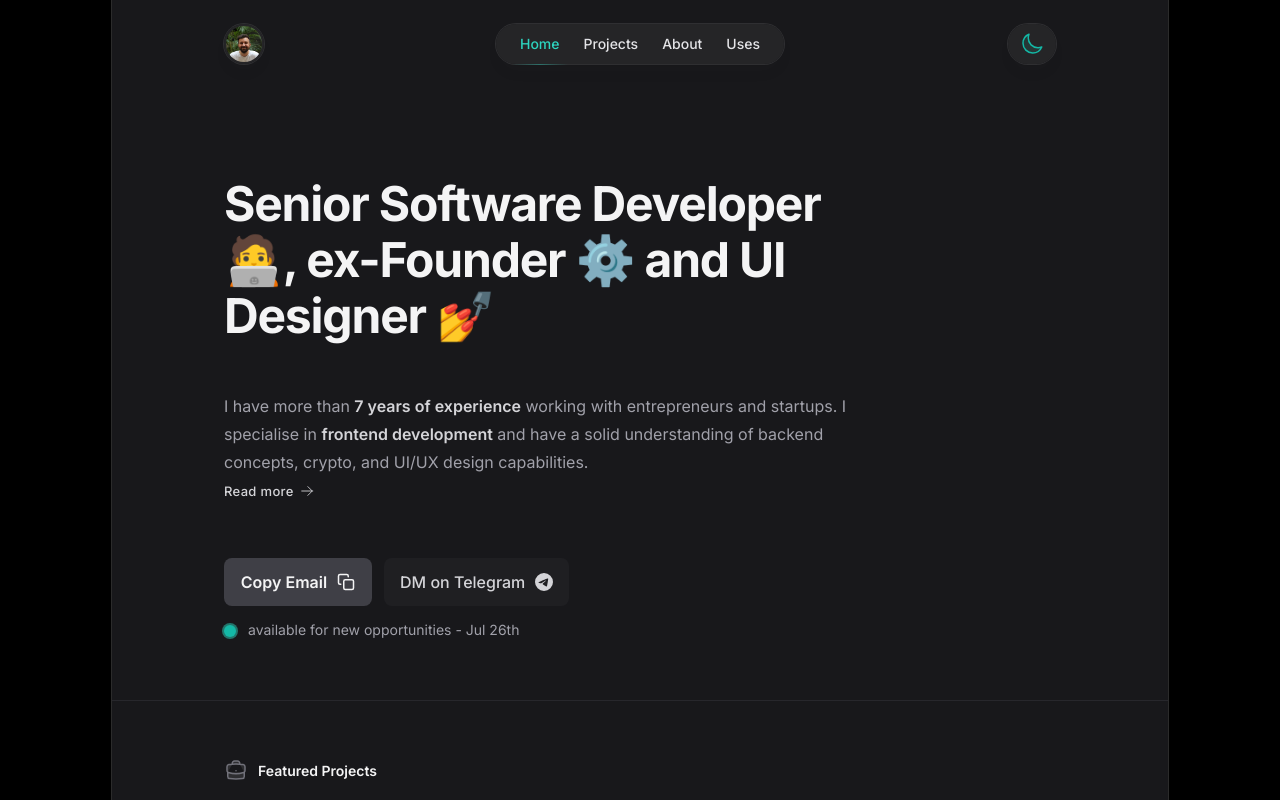
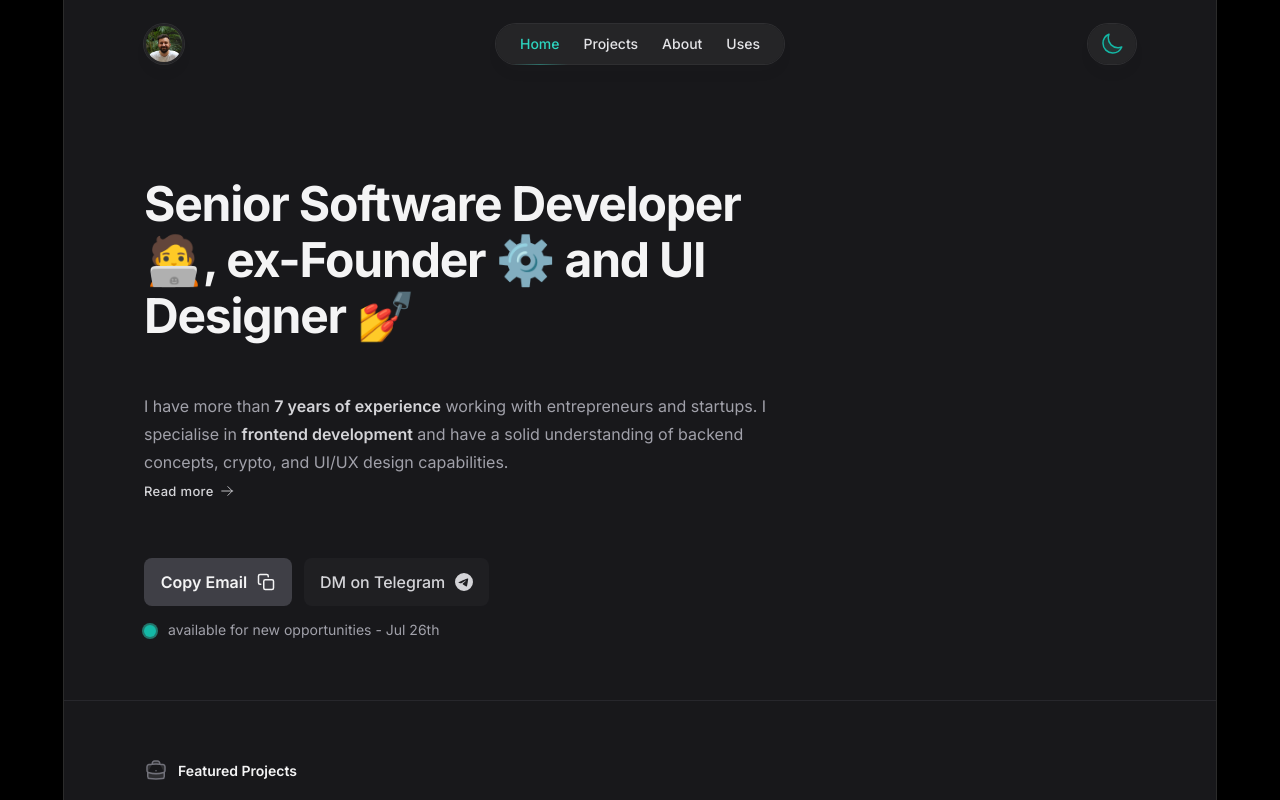
Before and after one commit to CharlyMartin/portfolio, a Next.js app: page / in a window 1280 px wide. Shown: the top 800 px of the page. Built offline with nearby package versions, Linux system fonts and the light colour scheme.

Commit message:
Simplify app layout

```diff
--- a/src/app/layout.tsx
+++ b/src/app/layout.tsx
@@ -46,13 +46,13 @@ export default function RootLayout(props: Props) {
     <html lang="en" className="dark antialiased">
       <body
         className={clsx(
-          "lg:px-18 h-full min-h-screen bg-zinc-50 dark:bg-black md:px-12 xl:px-28",
+          "h-full min-h-screen bg-zinc-50 dark:bg-black",
           inter.className
         )}
       >
-        <div className="mx-auto max-w-7xl" style={fullHeight}>
+        <div className="mx-auto max-w-6xl" style={fullHeight}>
           <div
-            className="h-full bg-white px-2.5 ring-1 ring-zinc-100 dark:bg-zinc-900 dark:ring-zinc-300/20 sm:px-0"
+            className="h-full bg-white ring-1 ring-zinc-100 dark:bg-zinc-900 dark:ring-zinc-300/20"
             style={fullHeight}
           >
             <Header />
--- a/src/components/blocks/container/index.tsx
+++ b/src/components/blocks/container/index.tsx
@@ -3,39 +3,14 @@ import clsx from "clsx";
 export type Props = React.ComponentPropsWithoutRef<"div">;
 
 export default function Container(props: Props) {
-  const { children, ...rest } = props;
+  const { children, className, ...rest } = props;
 
   return (
-    <OuterContainer {...rest}>
-      <InnerContainer>{children}</InnerContainer>
-    </OuterContainer>
-  );
-}
-
-Container.Outer = OuterContainer;
-Container.Inner = InnerContainer;
-
-// Outer Container
-function OuterContainer(props: Props) {
-  const { className, children, ...rest } = props;
-
-  return (
-    <div className={clsx("sm:px-8", className)} {...rest}>
-      <div className="mx-auto max-w-7xl lg:px-8">{children}</div>
+    <div
+      className={clsx("px-3 sm:px-8 md:px-12 lg:px-16 xl:px-20", className)}
+      {...rest}
+    >
+      {children}
     </div>
   );
 }
-
-// Inner Container
-export function InnerContainer(props: Props) {
-  const { className, children, ...rest } = props;
-
-  return (
-    <div
-      className={clsx("relative px-4 sm:px-8 lg:px-12", className)}
-      {...rest}
-    >
-      <div className="mx-auto max-w-2xl lg:max-w-5xl">{children}</div>
-    </div>
-  );
-}
```
